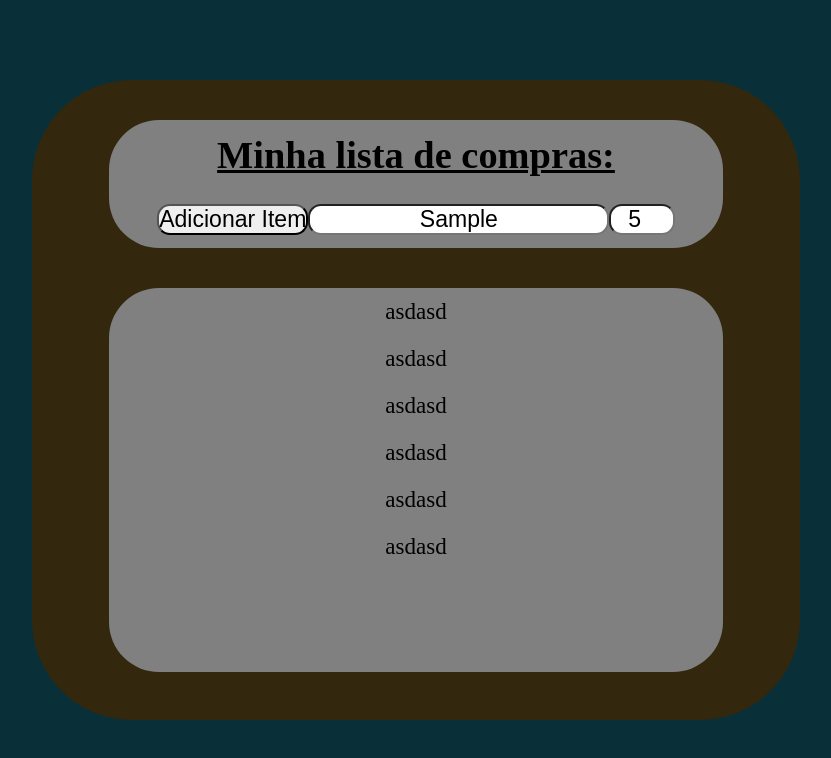
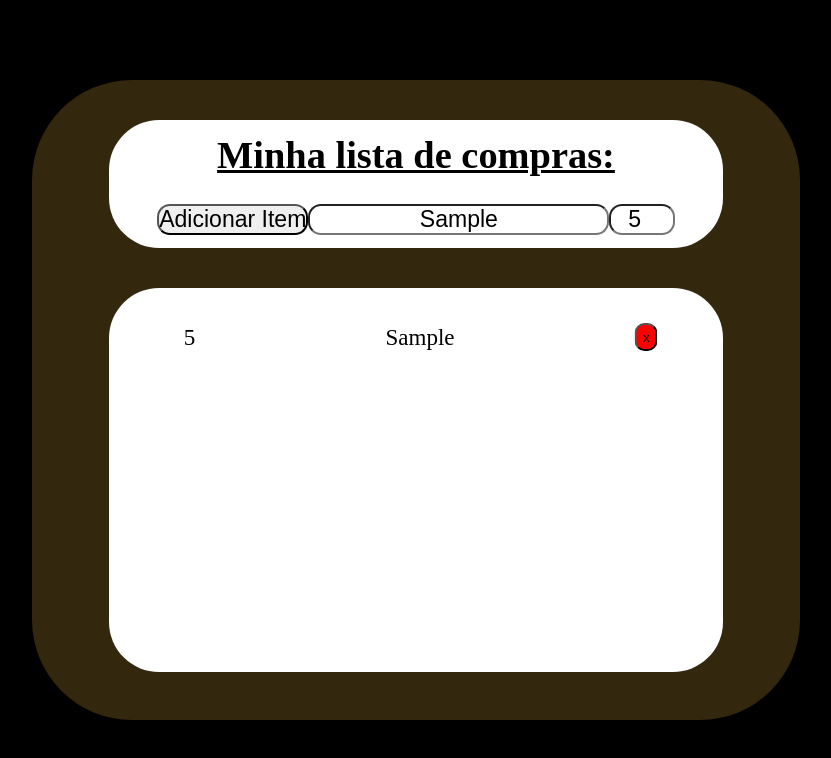
Before and after one commit to lhsacramento/ListaDeCompras, a plain HTML site: page index.html in a window 1280 px wide. Both pictures are taken after typing "Sample", "5" into the empty fields and a click on the button "Adicionar Item". Shown: the whole page, without its empty margins (224-1055 px from the left). Drawn offline with Linux system fonts and the light colour scheme.

Commit message:
ListaDeComprasCriada

```diff
--- a/assets/css/styles.css
+++ b/assets/css/styles.css
@@ -8,7 +8,7 @@ body{
     width: 100vw;
     height: 100vh;
     vertical-align: middle;
-    background-color: rgb(9, 48, 56);
+    background-color: black;
 }
 
 .container{
@@ -32,7 +32,7 @@ body{
     text-align: center;
     width: 80%;
     height: 20%;
-    background-color: gray;
+    background-color: white;
     border-radius: 50px;
     margin-top: 5vh;
     flex-wrap: wrap;
@@ -47,18 +47,18 @@ body{
     width: 100%;
 }
 
-.buttonAddItem{
+.buttonAddIten{
     font-size: 1.8vw;
     border-radius: 13px;
 }
 
-.boxNameItem{
+.boxNameIten{
     font-size: 1.8vw;
     border-radius: 13px;
     text-align: center;
 }
 
-.boxQuantItem{
+.boxQuantIten{
     font-size: 1.8vw;
     border-radius: 13px;
     border-radius: 13px;
@@ -67,17 +67,39 @@ body{
 }
 
 .listItens{
+    display: grid;
+    grid-template-columns: 1fr;
+    grid-template-rows: repeat(12,1fr);
     margin-top: 5vh;
-    display: flex;
-    flex-direction: column;
-    align-items: center;
-    background-color: gray;
+    background-color: white;
     width: 80%;
     height: 60%;
     border-radius: 50px;
+    flex-wrap: wrap;
+    overflow-y: scroll;
+    overflow-x: hidden;
 }
 
-.listItens p{
-    margin: 10px;
+.iten{
+    display: grid;
+    grid-template-columns: 1fr 2fr 1fr;
+    text-align: center;
+    justify-content: center;
+}
+
+.iten p{
+    margin: 0.5vh;
+    width: 100%;
     font-size: 1.8vw;
 }
+.iten button{
+    width: 15%;
+    height: 80%;
+    text-align: center;
+    border-radius: 10px;
+    background-color: red;
+    position: relative;
+    top: 50%;
+    left: 50%;
+    transform: translate(-50%,-50%);
+}
--- a/assets/js/main.js
+++ b/assets/js/main.js
@@ -0,0 +1,50 @@
+const button = document.querySelector('.buttonAddIten');
+let id = 0;
+button.onclick = function(){
+
+    const iten = getItem();
+    createIten(iten);
+
+    function getItem()
+    {
+        const iten = {};
+        iten.name = (document.querySelector('.boxNameIten')).value;
+        iten.quant = (document.querySelector('.boxQuantIten')).value;
+
+        // document.querySelector('.boxNameIten').value = '';
+        // document.querySelector('.boxQuantIten').value = '';
+        return iten;
+    }
+
+    function createIten(iten)
+    {
+        const listItens = document.querySelector('.listItens');
+
+        const newIten = document.createElement('div');
+        const newItenName = document.createElement('p');
+        const newItenQuant = document.createElement('p');
+        const newItenButton = document.createElement('button');
+
+        newItenName.innerText = iten.name;
+        newItenQuant.innerText = iten.quant;
+
+        newIten.appendChild(newItenQuant);
+        newIten.appendChild(newItenName);
+
+        newItenButton.setAttribute('class',id);
+        newItenButton.setAttribute('onclick','removeIten()');
+        newItenButton.innerHTML = 'x';
+        newIten.appendChild(newItenButton);
+
+        newIten.classList.add('iten');
+        newIten.classList.add('i'+id);
+
+        listItens.appendChild(newIten);
+        id++;
+    }
+}
+
+function removeIten()
+{
+    return false;
+}
--- a/index.html
+++ b/index.html
@@ -1,5 +1,6 @@
 <!DOCTYPE html>
 <html lang="pt-BR">
+
 <head>
     <meta charset="UTF-8">
     <meta http-equiv="X-UA-Compatible" content="IE=edge">
@@ -7,24 +8,22 @@
     <title>Lista de Compras</title>
     <link rel="stylesheet" href="./assets/css/styles.css">
 </head>
+
 <body>
     <section class="container">
         <div class="head">
             <h1 class="title">Minha lista de compras:</h1>
-            <button class="buttonAddItem">Adicionar Item</button>
-            <input type="text" class="boxNameItem">
-            <input type="number" class="boxQuantItem" min="0">
+            <button id="buttonAddIten" class="buttonAddIten">Adicionar Item</button>
+            <input type="text" class="boxNameIten" maxlength="30">
+            <input type="number" class="boxQuantIten" min="1" maxlength="10">
         </div>
         <div class="listItens">
-            <p>asdasd</p>
-            <p>asdasd</p>
-            <p>asdasd</p>
-            <p>asdasd</p>
-            <p>asdasd</p>
-            <p>asdasd</p>
+            <div class="iten">
+            </div>
         </div>
     </section>
 
     <script src="./assets/js/main.js"></script>
 </body>
+
 </html>
```
